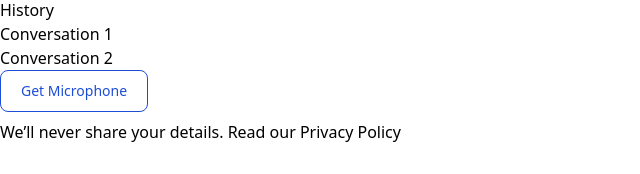
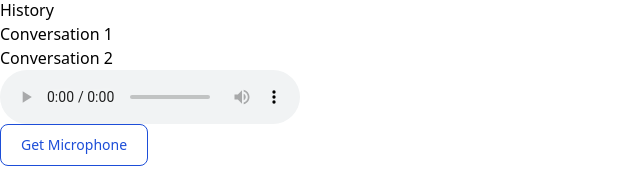
Before and after one commit to umam-khan/gen-ai-project, a React (Vite) app in the folder frontend/gen-ai/: page /audio in a window 1280 px wide. Shown: the part 578-752 px from the top of the page, without its empty margins (0-640 px from the left). Built offline with nearby package versions, Linux system fonts and the light colour scheme.

Commit message:
Audioplayer uploaded

```diff
--- /dev/null
+++ b/frontend/gen-ai/src/components/AudioPlayer.jsx
@@ -0,0 +1,15 @@
+import React from 'react';
+
+function AudioPlayer() {
+  const audioSrc = 'http://localhost:5000/audio'; // Change this URL to match your Flask server's address
+
+  return (
+    <div>
+      <audio controls src={audioSrc}>
+        Your browser does not support the audio element.
+      </audio>
+    </div>
+  );
+}
+
+export default AudioPlayer;
--- a/frontend/gen-ai/src/pages/AudioPage.jsx
+++ b/frontend/gen-ai/src/pages/AudioPage.jsx
@@ -2,6 +2,7 @@ import React from 'react'
 import TextInput from '../TextInput'
 import { useState } from 'react';
 import AudioRecorder from '../AudioRecorder';
+import AudioPlayer from '../components/AudioPlayer';
 const AudioPage = () => {
   const [textValue, setTextValue] = useState('');
 
@@ -31,7 +32,7 @@ const AudioPage = () => {
           {/* Display the textValue */}
           <div className="text-left">
             <div className="inline-block bg-gray-300 rounded px-4 py-2">
-              {textValue}
+              <AudioPlayer />
             </div>
           </div>
         </div>
```
Also changed, not shown: 1 other file (tests, documents, lock files or other folders).
